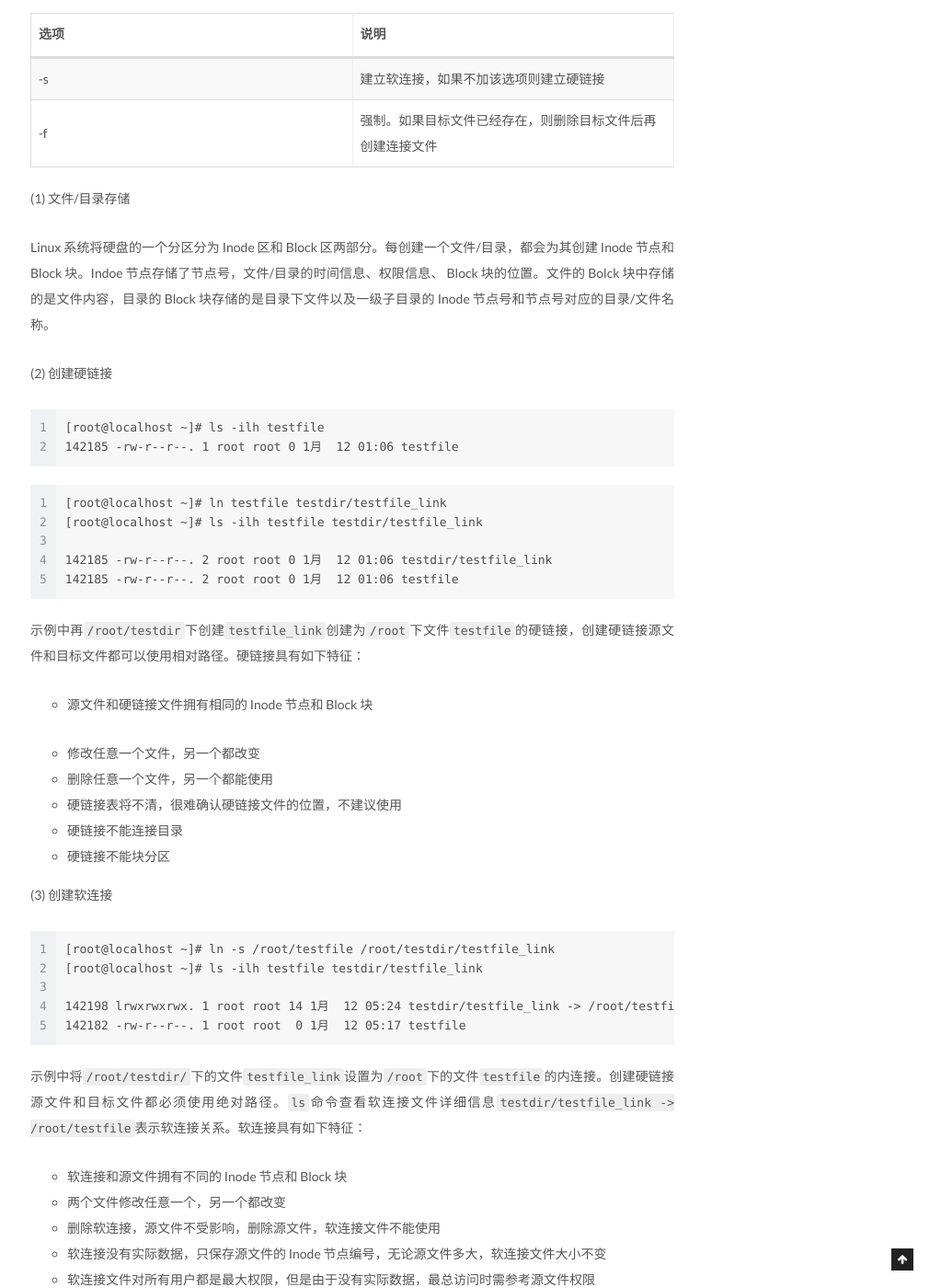
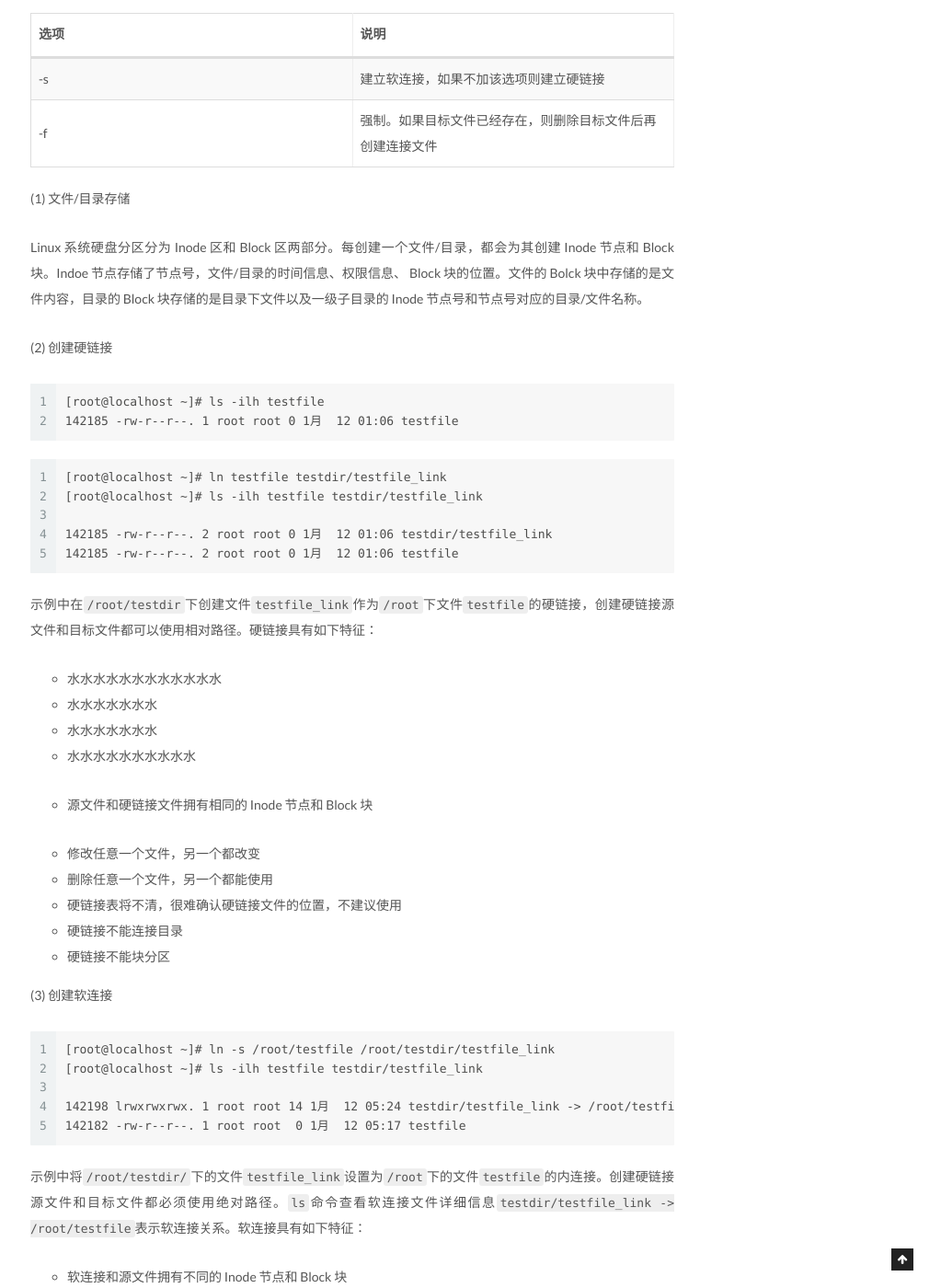
Before and after one commit to chuyibo/chuyibo.github.io, a Jekyll site: the page built from _posts/2021-01-07-Linux 基础命令(二).md, in a window 1280 px wide and 1400 px high, scrolled down 5728 px. Shown: the whole window at 92% size, without its empty margins (257-1280 px from the left). Built offline with Jekyll 4.4.1, drawn with Linux system fonts in a browser that asks for light colours.

Commit message:
2021/01/12

````diff
--- a/_posts/2021-01-07-Linux 基础命令(二).md
+++ b/_posts/2021-01-07-Linux 基础命令(二).md
@@ -241,7 +241,7 @@ Change: 2021-01-11 09:13:36.372422917 +0800
 
 (1) 文件/目录存储
 
-Linux 系统将硬盘的一个分区分为 Inode 区和 Block 区两部分。每创建一个文件/目录，都会为其创建 Inode 节点和 Block 块。Indoe 节点存储了节点号，文件/目录的时间信息、权限信息、 Block 块的位置。文件的 Bolck 块中存储的是文件内容，目录的 Block 块存储的是目录下文件以及一级子目录的 Inode 节点号和节点号对应的目录/文件名称。
+Linux 系统硬盘分区分为 Inode 区和 Block 区两部分。每创建一个文件/目录，都会为其创建 Inode 节点和 Block 块。Indoe 节点存储了节点号，文件/目录的时间信息、权限信息、 Block 块的位置。文件的 Bolck 块中存储的是文件内容，目录的 Block 块存储的是目录下文件以及一级子目录的 Inode 节点号和节点号对应的目录/文件名称。
 
 (2) 创建硬链接
 
@@ -258,7 +258,16 @@ Linux 系统将硬盘的一个分区分为 Inode 区和 Block 区两部分。每
 142185 -rw-r--r--. 2 root root 0 1月  12 01:06 testfile
 ```
 
-示例中再`/root/testdir`下创建`testfile_link`创建为`/root`下文件`testfile`的硬链接，创建硬链接源文件和目标文件都可以使用相对路径。硬链接具有如下特征：
+示例中在`/root/testdir`下创建文件`testfile_link`作为`/root`下文件`testfile`的硬链接，创建硬链接源文件和目标文件都可以使用相对路径。硬链接具有如下特征：
+
+
+
+- 水水水水水水水水水水水水
+- 水水水水水水水
+- 水水水水水水水
+- 水水水水水水水水水水
+
+
 
 - 源文件和硬链接文件拥有相同的 Inode 节点和 Block 块
 
````
